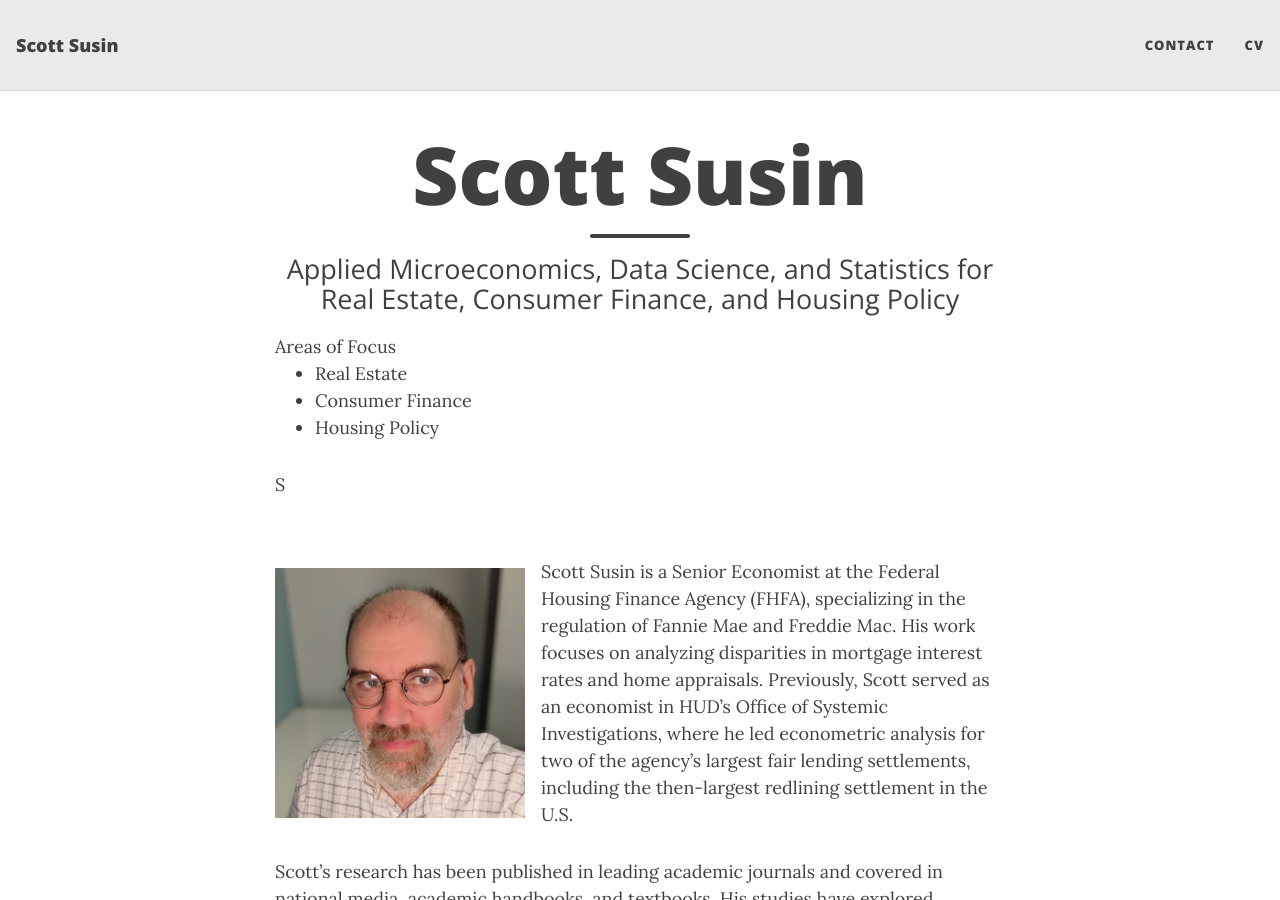
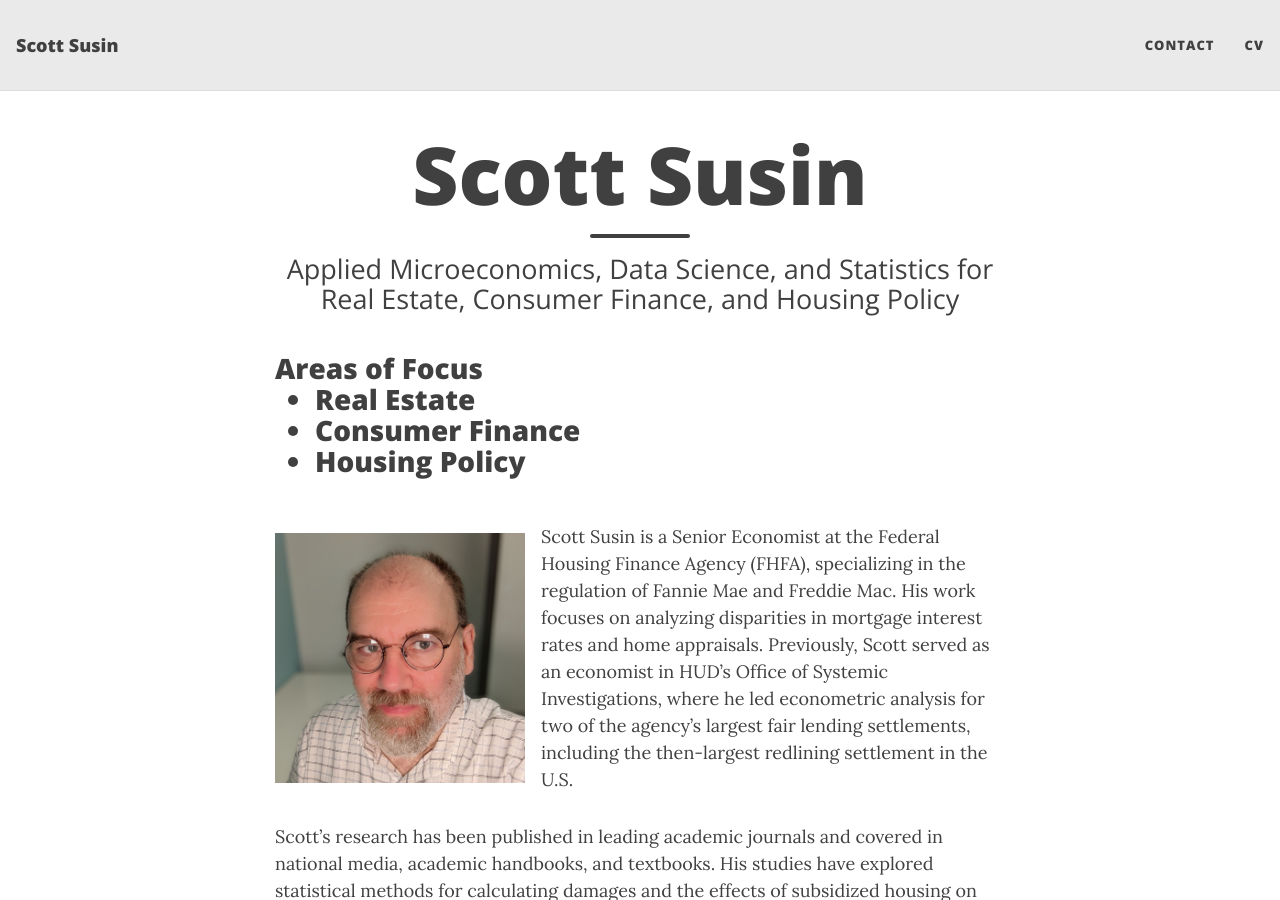
Before and after one commit to ssusin270/ScottSusinCom, a Jekyll site: the page built from index.md, in a window 1280 px wide and 900 px high. Built offline with Jekyll 4.4.1, drawn with Linux system fonts in a browser that asks for light colours.

Commit message:
Update index.md

```diff
--- a/index.md
+++ b/index.md
@@ -6,17 +6,15 @@ subtitle: Applied Microeconomics, Data Science, and Statistics <br>
           for Real Estate, Consumer Finance, and Housing Policy
 ---
 
-<header>
-<div class="page-subheading">
+<h3 class="page-subheading">
 Areas of Focus
 <ul>
           <li>Real Estate</li>
           <li>Consumer Finance</li>
           <li>Housing Policy</li>
 </ul>
-</div>
-</header>
-S
+</h3>
+
 <div class="profile-container">
   <div class="profile-picture">
     <img src= "{{ '/assets/img/Headshot-Office-Crop.jpg' | relative_url }}" alt="Profile Picture"/>
```
